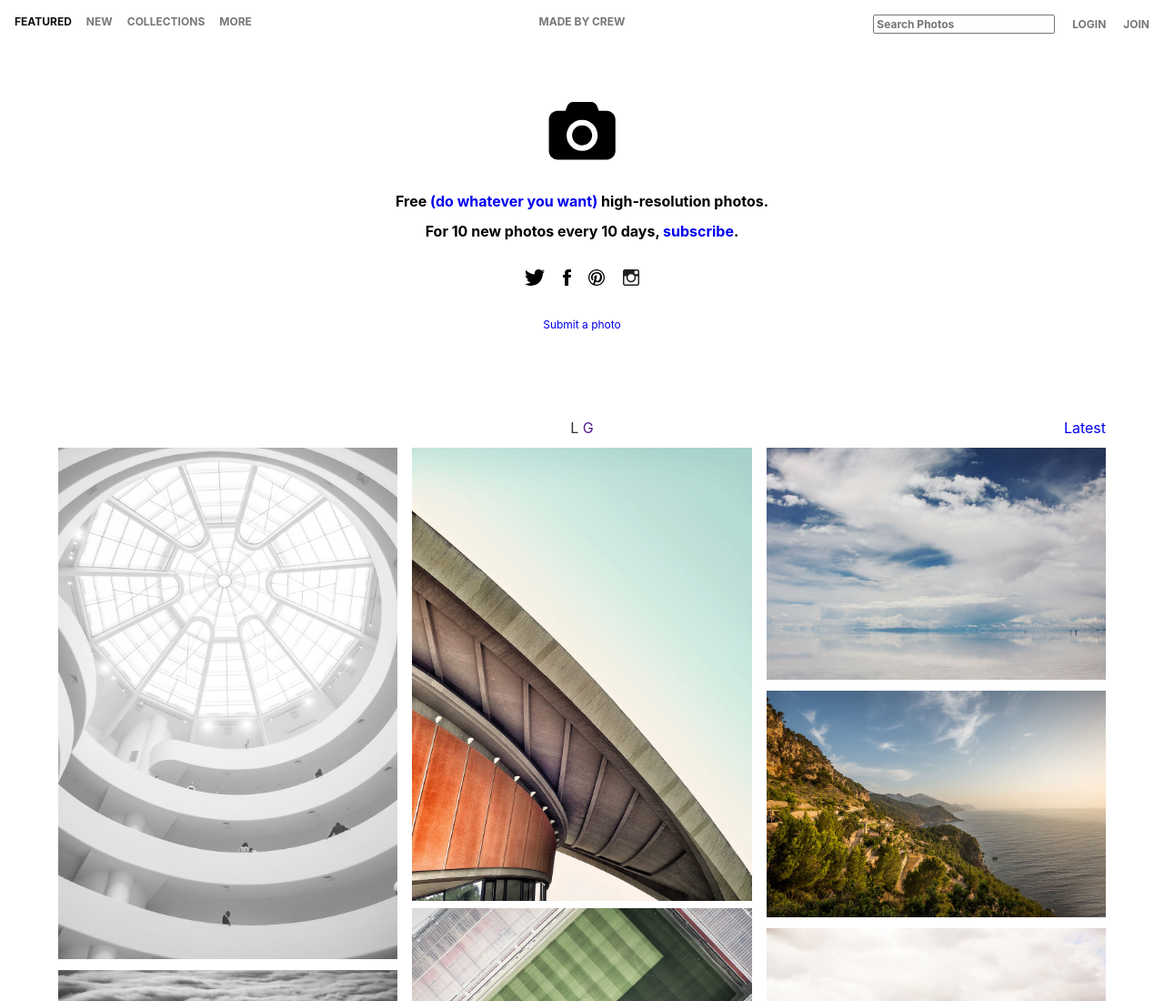
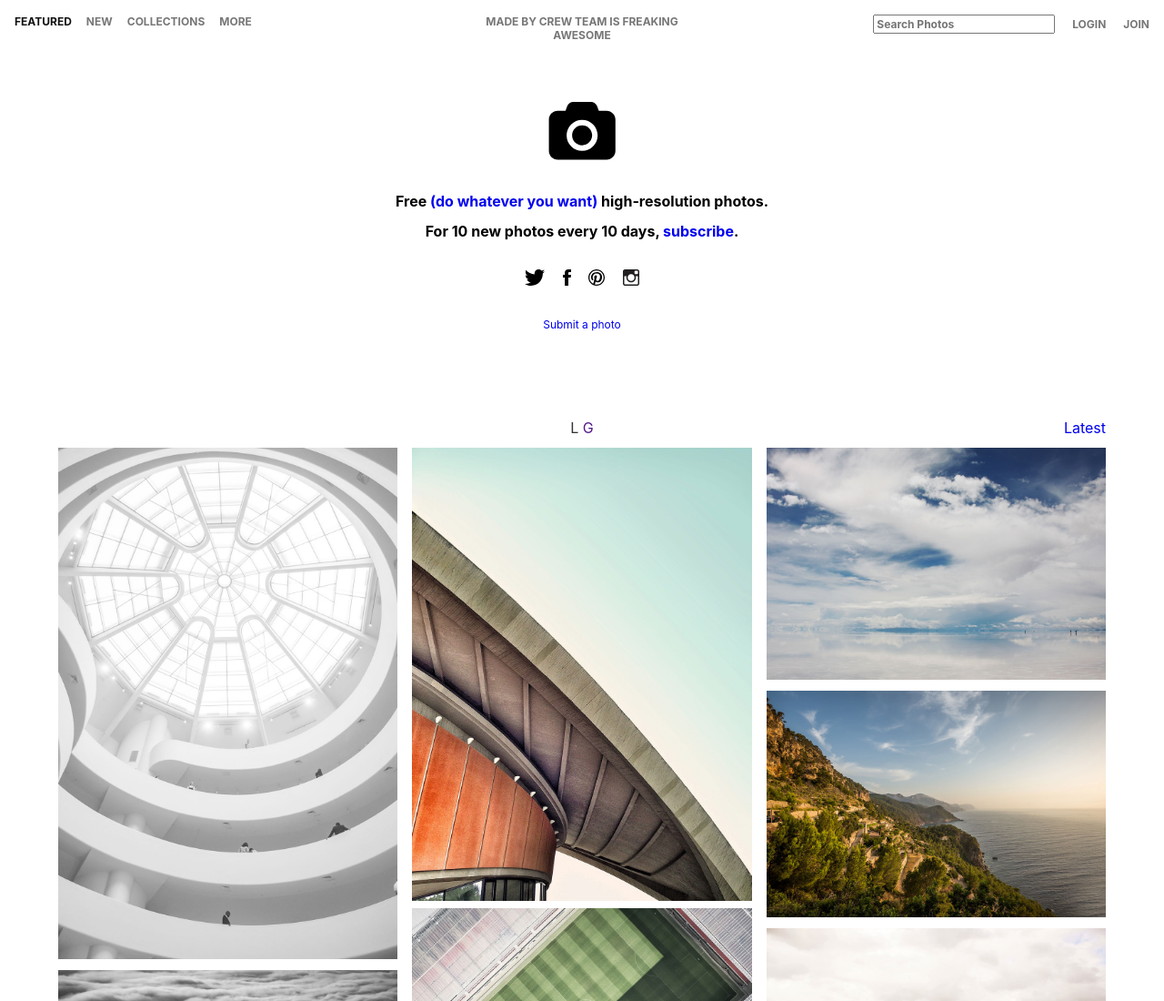
Before and after one commit to csspurge/unsplash-purged, a website: page index.html in a window 1280 px wide. Shown: the top 1100 px of the page at 91% size. Drawn offline with Linux system fonts and the light colour scheme.

Commit message:
awesome team

```diff
--- a/index.html
+++ b/index.html
@@ -4,7 +4,7 @@
 		<meta charset="utf-8">
 		<meta http-equiv="X-UA-Compatible" content="IE=edge,chrome=1">
 
-		<title>Unsplash | High-Resolution Photos </title>
+		<title>Unsplash | High-Resolution Photos</title>
 
 		<meta name="author" content="">
 		<meta name="description" content="">
@@ -43,7 +43,7 @@
 			</div>
 		</div>
 		<div class="fl tc w-100 w-20-ns">
-			<a class="link gray" href="#">Made by Crew</a>
+			<a class="link gray" href="#">Made by Crew team is freaking awesome</a>
 		</div>
 		<div class="fl w-40">
 			<div class="fr">
```
